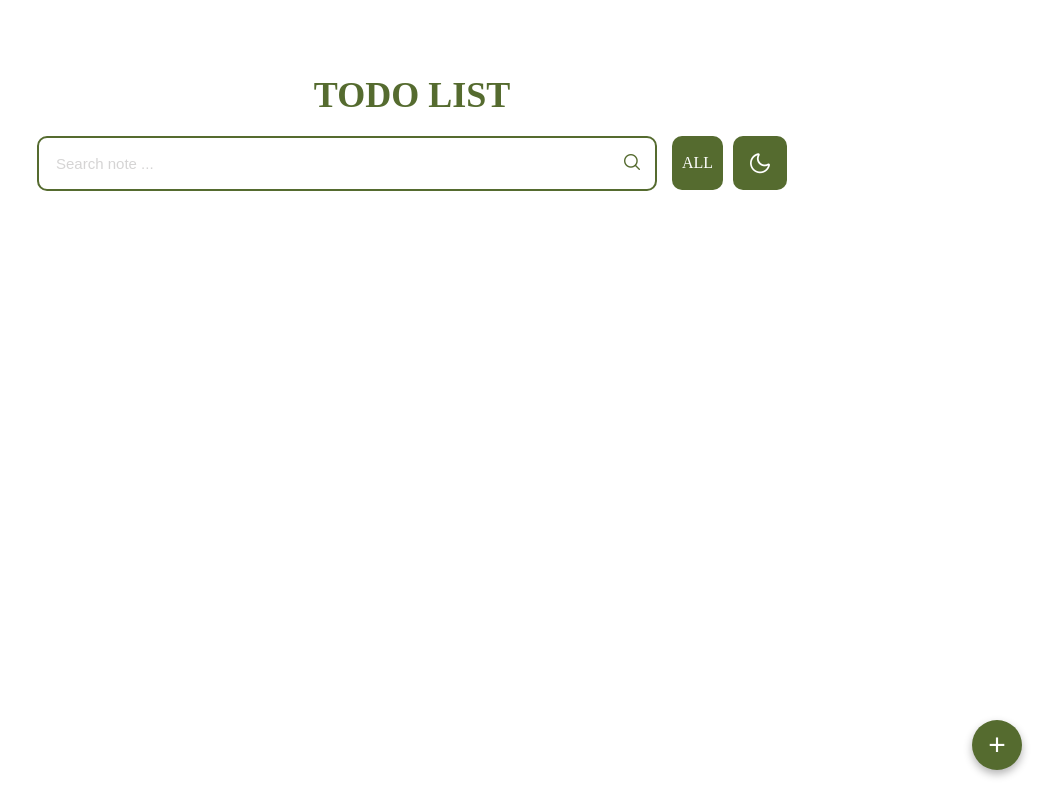
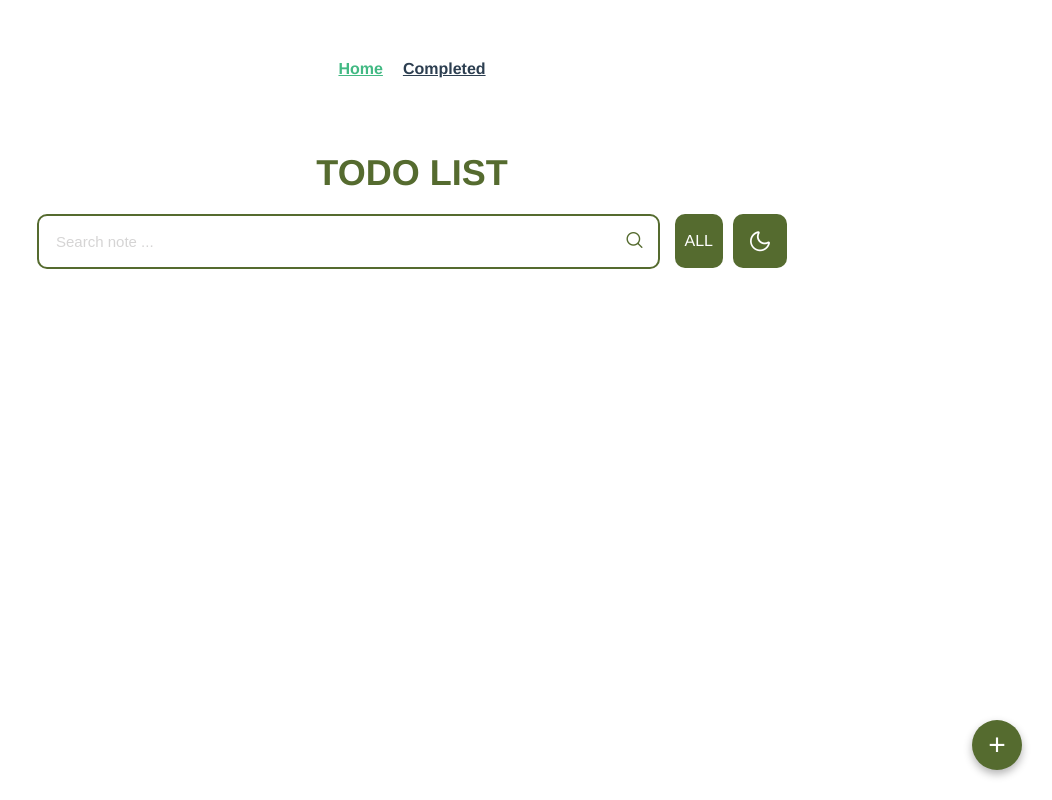
Before and after one commit to Fidan03/ToDo-VueJs, a Vue app: page / in a window 1280 px wide. Shown: the whole page, without its empty margins (228-1280 px from the left). Built offline with nearby package versions, Linux system fonts and the light colour scheme.

Commit message:
Update vue-router version and refactor App.vue for improved navigation structure; remove unused Routes.vue file.

```diff
--- a/package.json
+++ b/package.json
@@ -11,7 +11,7 @@
   "dependencies": {
     "primeicons": "^7.0.0",
     "vue": "^3.5.24",
-    "vue-router": "^4.6.3",
+    "vue-router": "^4.0.13",
     "vue-unicons": "^3.3.1",
     "vuex": "^4.1.0"
   },
--- a/src/App.vue
+++ b/src/App.vue
@@ -1,169 +1,43 @@
+<template>
+  <div id="app">
+    <nav>
+      <router-link to="/">Home</router-link>
+      <router-link to="/completed">Completed</router-link>
+    </nav>
+    <router-view></router-view>
+  </div>
+</template>
+
 <script>
-import List from './components/list.vue';
-import {store, addItem} from './store/index.js'
-
 
 export default {
-  name: 'Home',
-  components: {
-    List
-  },
-  data () {
-    return {
-      store
-    }
-  },
-  methods: {
-    addItem,
-  }
-}
+  name: 'App',
 
+};
 </script>
 
 
-
-<template>
-  <div class="container">
-    <h1>TODO LIST</h1>
-
-    <div class="inputField">
-
-      <div class="input">
-        <input type="text" placeholder="Search note ..." v-model="store.inputValue"></input>
-        <p>
-          <i class="pi pi-search"></i>
-        </p>
-      </div>
-
-      <div class="buttons">
-        <div class="filterBtn">
-          <p>ALL</p>
-        </div>
-
-        <button>
-          <i class="pi pi-moon"></i>
-        </button>
-      </div>
-
-    </div>
-
-    <List/>
-
-    <button class="add" @click="addItem">+</button>
-
-  </div>
-</template>
-
-
-
-
-<style scoped lang="scss">
-.container {
-  margin-top: 50px;
-  display: flex;
-  flex-direction: column;
-  align-items: center;
-  position: relative;
-  width: 750px;
-  margin-left: auto;
-  margin-right: auto;
-
-  h1 {
-    font-size: 36px;
-    margin-bottom: 20px;
-    color: darkolivegreen;
-  }
-
-  .inputField {
-    display: flex;
-    gap: 15px;
-    width: 100%;
-    margin-bottom: 30px;
-
-    .input {
-      display: flex;
-      align-items: center;
-      border: 2px solid darkolivegreen;
-      border-radius: 10px;
-      padding: 0 15px;
-      flex: 1;
-
-      input {
-        flex: 1;
-        height: 40px;
-        border: none;
-        outline: none;
-        font-size: 15px;
-      }
-
-      input::placeholder {
-        color: rgba(211, 210, 210, 0.95);
-      }
-
-      p i {
-        color: darkolivegreen;
-        cursor: pointer;
-      }
-    }
-
-    .buttons {
-      display: flex;
-      gap: 10px;
-
-      .filterBtn {
-        display: flex;
-        align-items: center;
-        background-color: darkolivegreen;
-        color: white;
-        padding: 0 10px;
-        border-radius: 10px;
-        gap: 10px;
-        height: 54px;
-        cursor: pointer;
-      }
-
-      button {
-        background-color: darkolivegreen;
-        border: none;
-        color: white;
-        height: 54px;
-        width: 54px;
-        border-radius: 10px;
-        font-size: 20px;
-        cursor: pointer;
-        display: flex;
-        align-items: center;
-        justify-content: center;
-      }
-    }
-  }
-
-
-
-  .add {
-    position: fixed;
-    bottom: 30px;
-    right: 30px;
-    width: 50px;
-    height: 50px;
-    border-radius: 50%;
-    font-size: 30px;
-    color: white;
-    background-color: darkolivegreen;
-    border: none;
-    cursor: pointer;
-    display: flex;
-    align-items: center;
-    justify-content: center;
-    box-shadow: 0 4px 8px rgba(0, 0, 0, 0.3);
-    z-index: 1000;
-    transition: transform 0.2s, background-color 0.2s;
-
-    &:hover {
-      transform: scale(1.1);
-      background-color: #556b2f;
-    }
-  }
+<style>
+#app {
+  font-family: Avenir, Helvetica, Arial, sans-serif;
+  -webkit-font-smoothing: antialiased;
+  -moz-osx-font-smoothing: grayscale;
+  text-align: center;
+  color: #2c3e50;
+  margin-top: 60px;
 }
 
+nav {
+  margin-bottom: 20px;
+}
+
+nav a {
+  font-weight: bold;
+  color: #2c3e50;
+  padding: 0 10px;
+}
+
+nav a.router-link-exact-active {
+  color: #42b983;
+}
 </style>
--- a/src/main.ts
+++ b/src/main.ts
@@ -1,7 +1,7 @@
-import { createApp } from 'vue'
-import App from './App.vue'
+import { createApp } from 'vue';
+import App from './App.vue';
 import "primeicons/primeicons.css";
-import router from './pages/Routes.vue'
+import router from './router.ts';
 
 
 const app = createApp(App);
--- a/src/pages/Completed.vue
+++ b/src/pages/Completed.vue
@@ -1,17 +1,13 @@
 <script>
 export default {
-    name: 'Complited'
+    name: 'Completed'
 }
 </script>
 
 
 
 <template>
-    <h1>dkjekdej'ksaldsa</h1>
+    <div>
+        <h1>Finally</h1>
+    </div>
 </template>
-
-
-
-<style lang="scss" scoped>
-
-</style>
--- /dev/null
+++ b/src/pages/Home.vue
@@ -0,0 +1,169 @@
+<script>
+import List from '../components/list.vue';
+import {store, addItem} from '../store/index.js'
+
+
+export default {
+  name: 'Home',
+  components: {
+    List
+  },
+  data () {
+    return {
+      store
+    }
+  },
+  methods: {
+    addItem,
+  }
+}
+
+</script>
+
+
+
+<template>
+  <div class="container">
+    <h1>TODO LIST</h1>
+
+    <div class="inputField">
+
+      <div class="input">
+        <input type="text" placeholder="Search note ..." v-model="store.inputValue"></input>
+        <p>
+          <i class="pi pi-search"></i>
+        </p>
+      </div>
+
+      <div class="buttons">
+        <div class="filterBtn">
+          <p>ALL</p>
+        </div>
+
+        <button>
+          <i class="pi pi-moon"></i>
+        </button>
+      </div>
+
+    </div>
+
+    <List/>
+
+    <button class="add" @click="addItem">+</button>
+
+  </div>
+</template>
+
+
+
+
+<style scoped lang="scss">
+.container {
+  margin-top: 50px;
+  display: flex;
+  flex-direction: column;
+  align-items: center;
+  position: relative;
+  width: 750px;
+  margin-left: auto;
+  margin-right: auto;
+
+  h1 {
+    font-size: 36px;
+    margin-bottom: 20px;
+    color: darkolivegreen;
+  }
+
+  .inputField {
+    display: flex;
+    gap: 15px;
+    width: 100%;
+    margin-bottom: 30px;
+
+    .input {
+      display: flex;
+      align-items: center;
+      border: 2px solid darkolivegreen;
+      border-radius: 10px;
+      padding: 0 15px;
+      flex: 1;
+
+      input {
+        flex: 1;
+        height: 40px;
+        border: none;
+        outline: none;
+        font-size: 15px;
+      }
+
+      input::placeholder {
+        color: rgba(211, 210, 210, 0.95);
+      }
+
+      p i {
+        color: darkolivegreen;
+        cursor: pointer;
+      }
+    }
+
+    .buttons {
+      display: flex;
+      gap: 10px;
+
+      .filterBtn {
+        display: flex;
+        align-items: center;
+        background-color: darkolivegreen;
+        color: white;
+        padding: 0 10px;
+        border-radius: 10px;
+        gap: 10px;
+        height: 54px;
+        cursor: pointer;
+      }
+
+      button {
+        background-color: darkolivegreen;
+        border: none;
+        color: white;
+        height: 54px;
+        width: 54px;
+        border-radius: 10px;
+        font-size: 20px;
+        cursor: pointer;
+        display: flex;
+        align-items: center;
+        justify-content: center;
+      }
+    }
+  }
+
+
+
+  .add {
+    position: fixed;
+    bottom: 30px;
+    right: 30px;
+    width: 50px;
+    height: 50px;
+    border-radius: 50%;
+    font-size: 30px;
+    color: white;
+    background-color: darkolivegreen;
+    border: none;
+    cursor: pointer;
+    display: flex;
+    align-items: center;
+    justify-content: center;
+    box-shadow: 0 4px 8px rgba(0, 0, 0, 0.3);
+    z-index: 1000;
+    transition: transform 0.2s, background-color 0.2s;
+
+    &:hover {
+      transform: scale(1.1);
+      background-color: #556b2f;
+    }
+  }
+}
+
+</style>
--- a/src/pages/Routes.vue
+++ /dev/null
@@ -1,38 +0,0 @@
-<script>
-import { createRouter, RouterLink, createWebHistory  } from 'vue-router';
-import Home from '../App.vue'
-import Completed from './Completed.vue'
-
-const routes = [
-    {
-        path: '/',
-        name: 'Home',
-        component: Home,
-    },
-    {
-        path: '/completed',
-        name: 'Completed',
-        componenet: Completed,
-    },
-];
-
-const router = createRouter({
-    history: createWebHistory(),
-    routes,
-});
-
-export default router;
-</script>
-
-
-<template>
-    <nav>
-        <RouterLink to="/">Home</RouterLink>
-        <RouterLink to="/completed">Completed</RouterLink>
-    </nav>
-</template>
-
-
-<style lang="scss" scoped>
-
-</style>
--- /dev/null
+++ b/src/router.ts
@@ -0,0 +1,23 @@
+import { createRouter, createWebHistory  } from 'vue-router';
+import Home from './pages/Home.vue'
+import Completed from './pages/Completed.vue'
+
+const routes = [
+    {
+        path: '/',
+        name: 'Home',
+        component: Home,
+    },
+    {
+        path: '/completed',
+        name: 'Completed',
+        componenet: Completed,
+    },
+];
+
+const router = createRouter({
+    history: createWebHistory(),
+    routes,
+});
+
+export default router;
```
Also changed, not shown: 1 other file (tests, documents, lock files or other folders).
